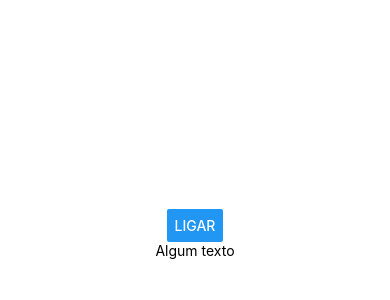
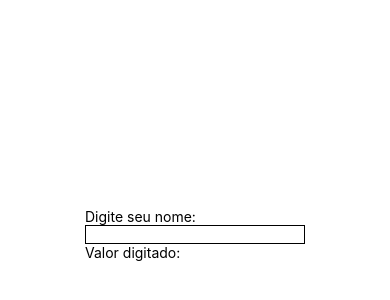
Before and after one commit to rafael-rodrigues95/app1, a React Native app: screen / in a window 390 px wide. Shown: the part 188-488 px from the top of the page. Built offline with nearby package versions, Linux system fonts and the light colour scheme.

Commit message:
Trabalhando com Botoes, Switch e Imput Text.

```diff
--- a/App.tsx
+++ b/App.tsx
@@ -13,6 +13,10 @@ import ListaPlana from './components/ListaPlana';
 import CompUm from './components/comp1';
 import Caixas from './components/Caixas';
 import Estilos from './styles/style.js';
+import CarroClasse from './components/CarroClasse';
+import CarroFuncional from './components/CarroFuncional';
+import SwitchTeste from './components/SwitchTeste';
+import CaixaDeTexto from './components/CaixaDeTexto';
 
 /* Exemplos de functions
 
@@ -50,7 +54,7 @@ const imgbg = './assets/background.jpg';
 
 export default function App1() {
   let maybeExibir = true; // Usado na renderização condicional
-  const [ligado, setLigado]=useState(false)
+  const [ligado, setLigado]=useState(false) // Usado na manipulação do state
   return (
     <View style={Estilos.conteiner}>
       {/* <Image source={require('./assets/logo-cam.jpg')} style={estilos.logo} /> */}
@@ -80,6 +84,7 @@ export default function App1() {
         </ImageBackground>
       */}
 
+      {/* Manipulação do state
       <Button
         title={ligado ? "Desligar" : "Ligar"}
         onPress={()=>setLigado(!ligado)}
@@ -91,7 +96,20 @@ export default function App1() {
         </View>
        :
         <Text>Algum texto</Text>
-      }
+      }*/}
+
+      {/* Botões e Switch
+      <View>
+        <CarroClasse nome="Corsa"/>
+        <CarroClasse nome="Golf"/>
+        <CarroFuncional nome="Cros Fox"/>
+        <CarroFuncional nome="Palio"/>
+        <SwitchTeste nome="Barramento"/>
+      </View>
+    */}
+
+    <CaixaDeTexto/>
+
     </View>
   );
 }
--- /dev/null
+++ b/components/CaixaDeTexto.js
@@ -0,0 +1,20 @@
+import React, {useState} from 'react'
+import {View, Text, TextInput, Button} from 'react-native'
+
+export default function(){
+
+    const [nome, setNome]=useState("")
+    const mudarNome=() => {}
+
+    return(
+        <View>
+            <Text>Digite seu nome: </Text>
+            <TextInput
+                style={{borderWidth:1, borderColor:'#000'}}
+                value={nome}
+                onChangeText={text=>setNome(text)}
+            />
+            <Text>Valor digitado: {nome}</Text>
+        </View>
+    )
+}
--- /dev/null
+++ b/components/CarroClasse.js
@@ -0,0 +1,21 @@
+import React, {Component} from 'react'
+import {View, Text, Button} from 'react-native'
+
+export default class CarroClasse extends Component{
+    state={
+        ligado:true
+    }
+    render(props){
+        return(
+            <View>
+                <Text>Carro: {this.props.nome} - Ligado:{this.state.ligado ? 'Sim' : 'Não'}</Text>
+                <Button
+                    title={this.state.ligado ? 'Desligar' : 'Ligar'}
+                    onPress={
+                        ()=>{this.setState({ligado:!this.state.ligado})}
+                    }
+                />
+            </View>
+        )
+    }
+}
--- /dev/null
+++ b/components/CarroFuncional.js
@@ -0,0 +1,17 @@
+import React, {useState} from 'react'
+import {View, Text, Button} from 'react-native'
+
+export default function(props){
+    const [ligado, setLigado] = useState(true)
+        return(
+            <View>
+                <Text>Carro: {props.nome} - Ligado:{ligado ? 'Sim' : 'Não'}</Text>
+                <Button
+                    title={ligado ? 'Desligar' : 'Ligar'}
+                    onPress={
+                        ()=>{setLigado(!ligado)}
+                    }
+                />
+            </View>
+        )
+    }
--- /dev/null
+++ b/components/SwitchTeste.js
@@ -0,0 +1,19 @@
+import React, {useState} from 'react'
+import {View, Text, Switch} from 'react-native'
+
+export default function(props){
+    const [ligado,setLigado] = useState(false)
+    const toggleLigado=()=>setLigado(!ligado)
+
+    return(
+        <View>
+            <Text>Serviço: {props.nome} - Ligado:{ligado ? 'Sim' : 'Não'}</Text>
+            <Switch
+                trackColor={{false:'#777', true:'#8bf'}}
+                thumbColor={ligado ? '#00f' : '#444'}
+                value={ligado}
+                onValueChange={toggleLigado}
+            />
+        </View>
+    )
+}
```
